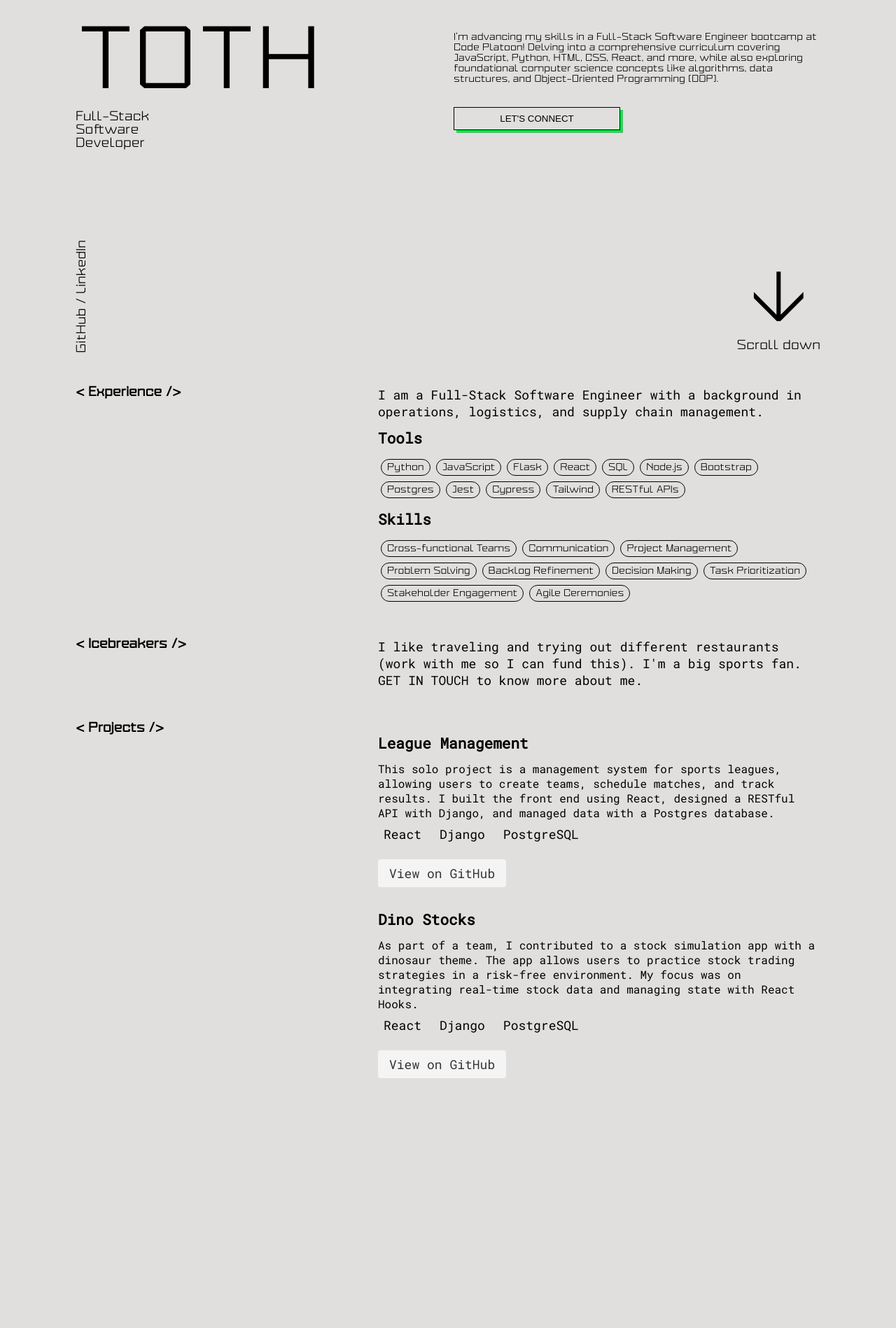
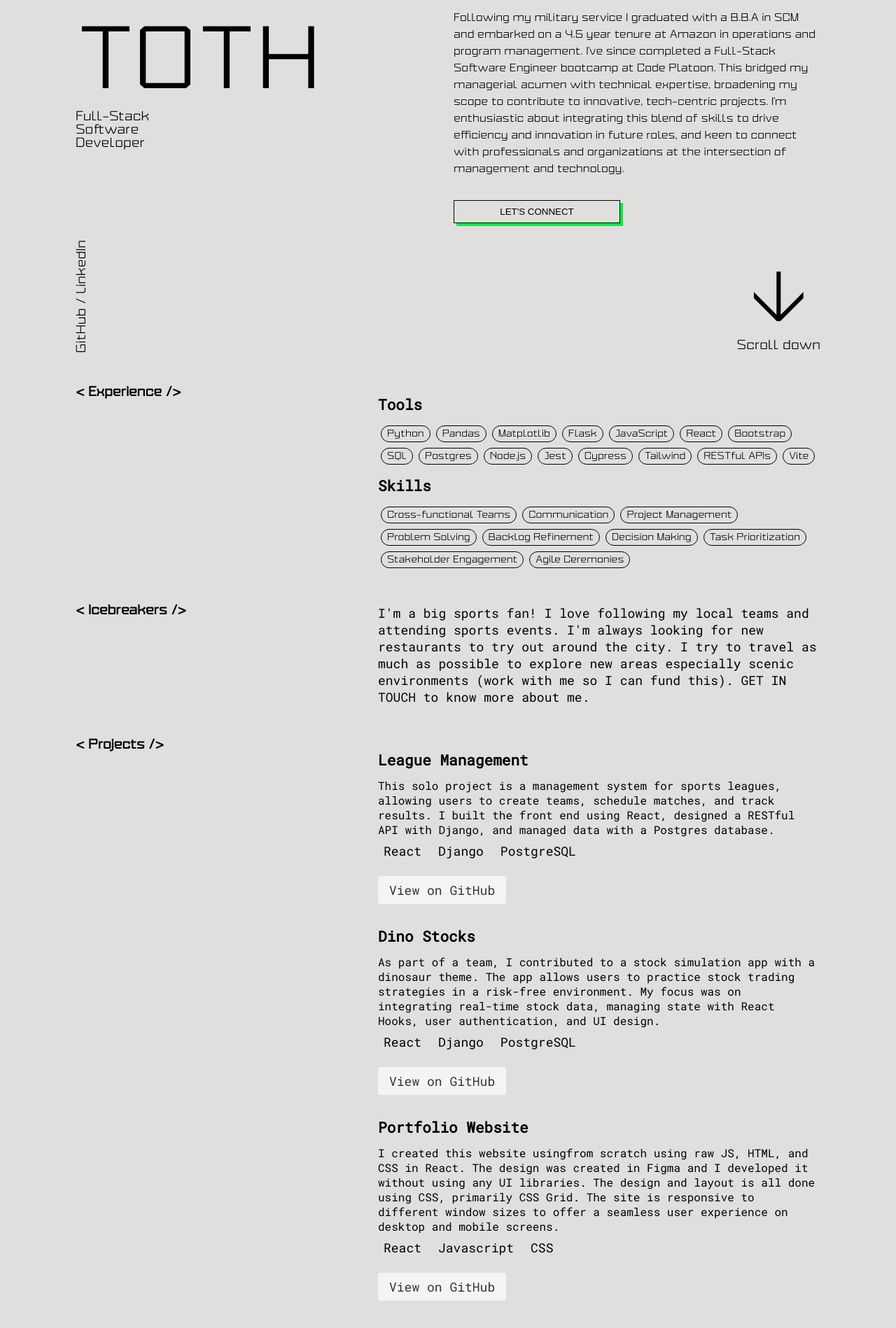
Before and after one commit to Bobbytx/Bobbytx.github.io, a React (Vite) app: page / in a window 1280 px wide. Shown: the part 226-2124 px from the top of the page at 70% size. Before the commit the page ends 1847 px from the top, so only its background shows below. Built offline with nearby package versions, Linux system fonts and the light colour scheme.

Commit message:
Update portfolio content and navigation
- Update text content across various sections
- Add new project to projects section
- Fix navbar links for improved navigation

```diff
--- a/src/App.css
+++ b/src/App.css
@@ -45,7 +45,6 @@ main {
   font-weight: 400;
   line-height: normal;
   margin-top: 3rem;
-
 }
 
 .hero-subtitle {
@@ -59,11 +58,11 @@ main {
 .hero-description {
   grid-column: 7 / 12;
   text-align: left;
-  font-size: 1.125rem;
+  font-size: 1.25rem;
   font-style: normal;
   font-weight: 400;
-  margin-top: 12rem;
-
+  margin-top: 10rem;
+  line-height: 1.2;
 }
 
 .hero-button {
@@ -76,7 +75,6 @@ main {
   background: var(--primary-gray, #E0DFDD);
   box-shadow: 4px 4px 0px 0px #00EC42;
   margin-top: 2rem;
-
 }
 
 .hero-links {
@@ -190,10 +188,9 @@ a:hover {
 
   .project-item li {
     display: inline-block;
-    margin-right: 10px;
+    margin-right: 8px;
     background: #E0DFDD;
     padding: 0.5rem;
-    border-radius: 4px;
   }
 
   .project-item a {
@@ -208,6 +205,7 @@ a:hover {
 
   .project-item a:hover {
     background-color: #ddd;
+    border: 1px solid #00EC42;
   }
 
 
--- a/src/components/About.jsx
+++ b/src/components/About.jsx
@@ -10,8 +10,8 @@ function Hero() {
       </div>
 
       {/* Description and Button */}
-      <div className="hero-description">
-        <p>I’m advancing my skills in a Full-Stack Software Engineer bootcamp at Code Platoon! Delving into a comprehensive curriculum covering JavaScript, Python, HTML, CSS, React, and more, while also exploring foundational computer science concepts like algorithms, data structures, and Object-Oriented Programming (OOP).</p>
+      <div className="hero-description" id="about">
+        <p>Following my military service I graduated with a B.B.A in SCM and embarked on a 4.5 year tenure at Amazon in operations and program management. I've since completed a Full-Stack Software Engineer bootcamp at Code Platoon. This bridged my managerial acumen with technical expertise, broadening my scope to contribute to innovative, tech-centric projects. I'm enthusiastic about integrating this blend of skills to drive efficiency and innovation in future roles, and keen to connect with professionals and organizations at the intersection of management and technology.</p>
         <a href="mailto:bobby.toth@gmail.com">
         <button className="hero-button">LET'S CONNECT</button>
         </a>
--- a/src/components/Experience.jsx
+++ b/src/components/Experience.jsx
@@ -11,7 +11,7 @@ function Experience() {
       {/* Right Side - Experience Content */}
       <div className="experience-content">
         <p>
-          I am a Full-Stack Software Engineer with a background in operations, logistics, and supply chain management.
+
         {/* Having served with distinction as a Staff Sergeant in the U.S. Air Force and earning a BBA in Supply Chain Management from the University of Houston before embarking on a 4.5-year tenure at Amazon as a Procurement Program Manager and Area Manager, I honed my skills in delivering complex projects, some with budgets exceeding $130 million/year, in the operations, logistics, and supply chain sectors.
 
         As someone committed to continuous learning and adaptation, I've completed a Full-Stack Software Engineer bootcamp at Code Platoon. This enhanced my understanding of key technologies like Python, JavaScript, SQL, APIs, HTML, CSS, and React, along with foundational computer science concepts. This new endeavor bridges my managerial acumen with technical expertise, broadening my scope to contribute to innovative, tech-centric projects.I am enthusiastic about integrating this blend of skills to drive efficiency and innovation in future roles, and keen to connect with professionals and organizations at the intersection of management and technology. */}
@@ -19,17 +19,20 @@ function Experience() {
         <h3>Tools</h3>
         <div className="tools-container">
           <div className="tool">Python</div>
+          <div className="tool">Pandas</div>
+          <div className="tool">Matplotlib</div>
+          <div className="tool">Flask</div>
           <div className="tool">JavaScript</div>
-          <div className="tool">Flask</div>
           <div className="tool">React</div>
+          <div className="tool">Bootstrap</div>
           <div className="tool">SQL</div>
+          <div className="tool">Postgres</div>
           <div className="tool">Node.js</div>
-          <div className="tool">Bootstrap</div>
-          <div className="tool">Postgres</div>
           <div className="tool">Jest</div>
           <div className="tool">Cypress</div>
           <div className="tool">Tailwind</div>
           <div className="tool">RESTful APIs</div>
+          <div className="tool">Vite</div>
           </div>
           <h3>Skills</h3>
           <div className="tools-container">
--- a/src/components/Icebreakers.jsx
+++ b/src/components/Icebreakers.jsx
@@ -4,12 +4,12 @@ function Icebreakers() {
     return (
       <div className="grid-container">
         {/* Left Side - "Experience" Title */}
-          <div className="icebreakers-title">
+          <div className="icebreakers-title" id="icebreakers">
           <h2>&lt; Icebreakers /&gt;</h2>
         </div>
         <div className="icebreakers-content">
           <p>
-            I like traveling and trying out different restaurants (work with me so I can fund this). I'm a big sports fan. <a href="mailto:bobby.toth@gmail.com">GET IN TOUCH</a> to know more about me.
+            I'm a big sports fan! I love following my local teams and attending sports events. I'm always looking for new restaurants to try out around the city. I try to travel as much as possible to explore new areas especially scenic environments (work with me so I can fund this).  <a href="mailto:bobby.toth@gmail.com">GET IN TOUCH</a> to know more about me.
           </p>
         </div>
       </div>
--- a/src/components/Navbar.jsx
+++ b/src/components/Navbar.jsx
@@ -27,9 +27,9 @@ function Navbar() {
         <nav className="navbar" ref={navRef}>
             <div className="location">Houston/Austin, TX</div>
             <ul className={`nav-links ${isOpen ? 'open' : ''}`}>
-                <li><a href="#About">About</a></li>
-                <li><a href="#Experience">Experience</a></li>
-                <li><a href="#Projects">Projects</a></li>
+                <li><a href="#about">About</a></li>
+                <li><a href="#experience">Experience</a></li>
+                <li><a href="#projects">Projects</a></li>
                 <li><a href="mailto:bobby.toth@gmail.com">Contact</a></li>
             </ul>
             <div className="work-status">
--- a/src/components/Projects.jsx
+++ b/src/components/Projects.jsx
@@ -3,7 +3,7 @@ import React from 'react'
 function Projects() {
   return (
     <div className="grid-container">
-      <div className="projects-title">
+      <div className="projects-title" id="projects">
         <h2>&lt; Projects /&gt;</h2>
       </div>
       <div className="projects-content">
@@ -22,10 +22,11 @@ function Projects() {
         </div>
 
         {/* Project 2 */}
+
         <div className="project-item">
           {/* <img src={project2Image} alt="Dino Stocks Project Screenshot" /> */}
           <h3>Dino Stocks</h3>
-          <p>As part of a team, I contributed to a stock simulation app with a dinosaur theme. The app allows users to practice stock trading strategies in a risk-free environment. My focus was on integrating real-time stock data and managing state with React Hooks.</p>
+            <p>As part of a team, I contributed to a stock simulation app with a dinosaur theme. The app allows users to practice stock trading strategies in a risk-free environment. My focus was on integrating real-time stock data, managing state with React Hooks, user authentication, and UI design.</p>
             <ul>
               <li>React</li>
               <li>Django</li>
@@ -34,6 +35,20 @@ function Projects() {
             <a href="https://github.com/theQuiltingRiverOtter/dinoStocks" target="_blank" rel="noopener noreferrer">View on GitHub</a>
         </div>
 
+        {/* Project 3 */}
+
+        <div className="project-item">
+          {/* <img src={project2Image} alt="Dino Stocks Project Screenshot" /> */}
+          <h3>Portfolio Website</h3>
+            <p>I created this website usingfrom scratch using raw JS, HTML, and CSS in React. The design was created in Figma and I developed it without using any UI libraries. The design and layout is all done using CSS, primarily CSS Grid. The site is responsive to different window sizes to offer a seamless user experience on desktop and mobile screens.</p>
+            <ul>
+              <li>React</li>
+              <li>Javascript</li>
+              <li>CSS</li>
+            </ul>
+            <a href="https://github.com/Bobbytx/Bobbytx.github.io" target="_blank" rel="noopener noreferrer">View on GitHub</a>
+        </div>
+
       </div>
     </div>
   );
```
Also changed, not shown: 1 other file (tests, documents, lock files or other folders). Lines whose indentation alone changed are shown as unchanged.
